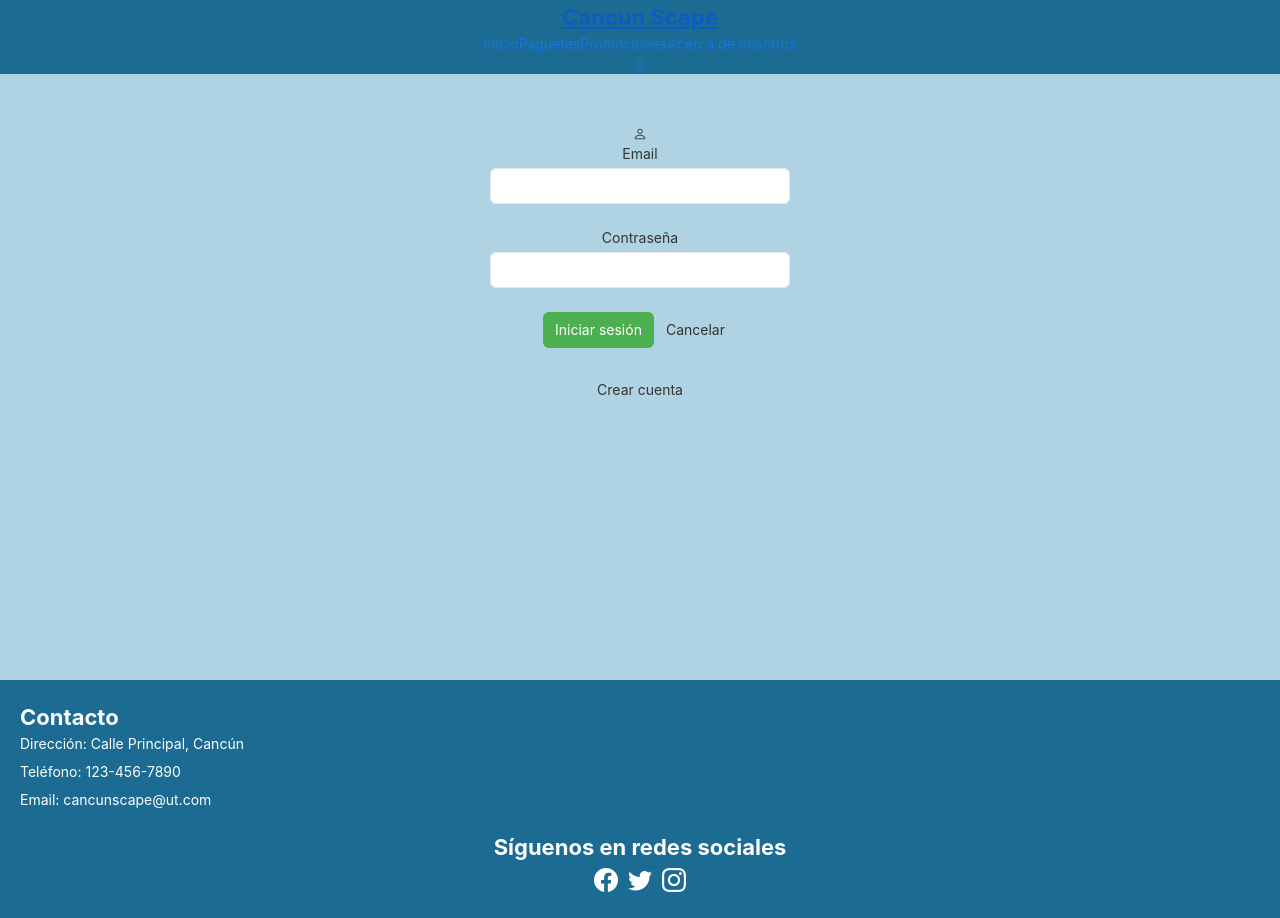
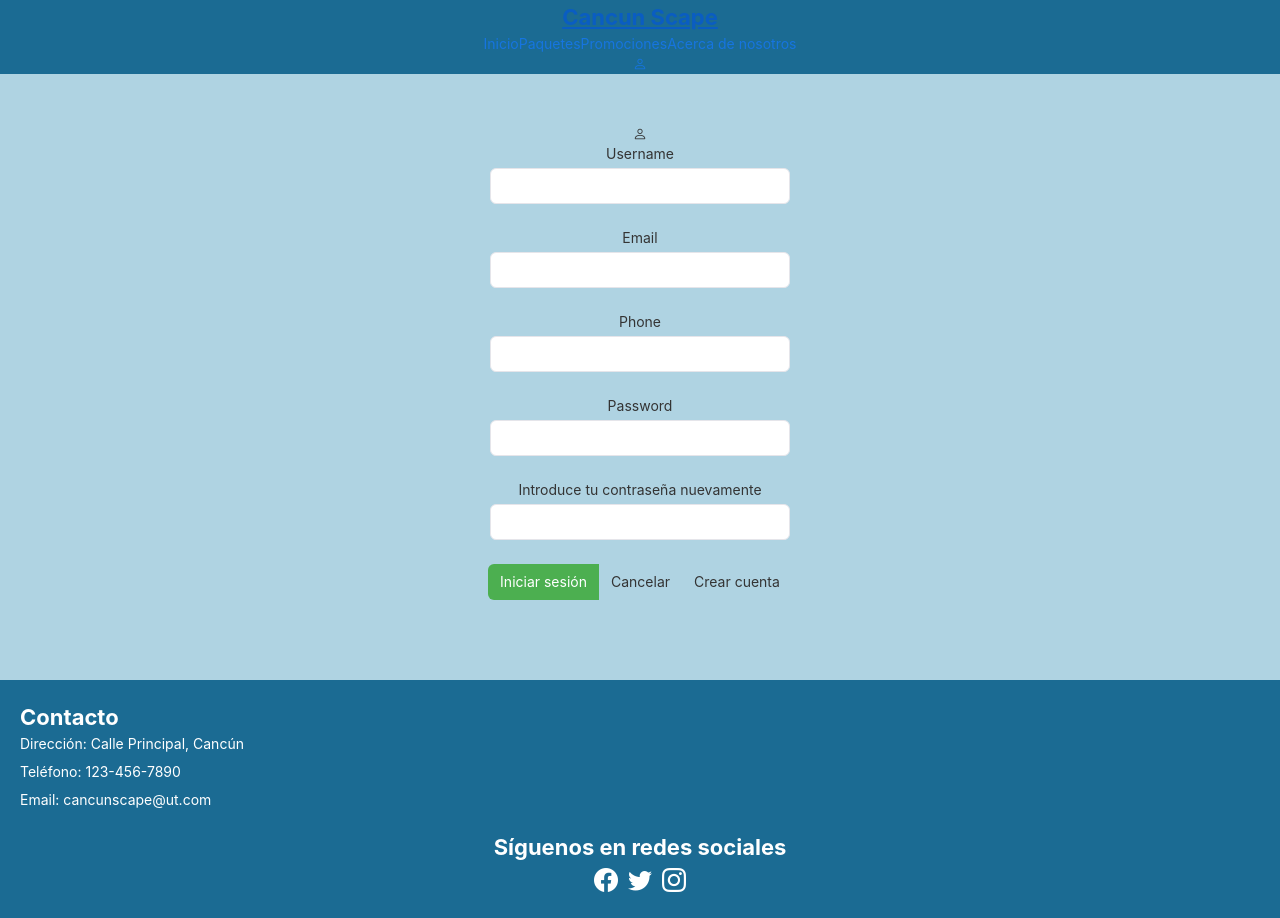
Before and after one commit to OsitoDeArroz/CancunScape, a React (Create React App) app in the folder frontend/: page /login in a window 1280 px wide. Built offline with nearby package versions, Linux system fonts and the light colour scheme.

Commit message:
se modifico el login y api de usuario

```diff
--- a/frontend/src/Paginas/login.js
+++ b/frontend/src/Paginas/login.js
@@ -1,36 +1,90 @@
 import React from "react";
-import { Form, Button, ButtonGroup} from 'rsuite';
+import { Form, Button, Schema, ButtonGroup} from 'rsuite';
 import { Link } from 'react-router-dom';
 import Encabezado from "../componentes/Encabezado";
 
+const { StringType, NumberType } = Schema.Types;
+
+const model = Schema.Model({
+    name: StringType().isRequired('Campo obligatorio.'),
+    email: StringType()
+        .isEmail('Introduce un correo valido.')
+        .isRequired('Campo obligatorio.'),
+    phone: NumberType()
+        .isRequired('Campo obligatorio'),
+    password: StringType().isRequired('Campo obligatorio.'),
+    verifyPassword: StringType()
+        .addRule((value, data) => {
+            console.log(data);
+
+            if (value !== data.password) {
+                return false;
+            }
+
+            return true;
+        }, 'Las contraseñas no coinciden')
+        .isRequired('Campo obligatorio.')
+});
+
+const TextField = React.forwardRef((props, ref) => {
+    const { name, label, accepter, ...rest } = props;
+    return (
+        <Form.Group controlId={`${name}-4`} ref={ref}>
+            <Form.ControlLabel>{label} </Form.ControlLabel>
+            <Form.Control name={name} accepter={accepter} {...rest} />
+        </Form.Group>
+    );
+});
 
 function Login() {
+
+    const formRef = React.useRef();
+    const [formError, setFormError] = React.useState({});
+    const [formValue, setFormValue] = React.useState({
+        name: '',
+        email: '',
+        age: '',
+        password: '',
+        verifyPassword: ''
+    });
+
+    const handleSubmit = () => {
+        if (!formRef.current.check()) {
+            console.error('Error en el formulario');
+            return;
+        }
+    };
+
     return (
         <>
             <div align='center'>
                 <Encabezado />
                 <i className="bi bi-person fs-4"></i>
-
-                <Form >
-                    <Form.Group controlId="email">
-                        <Form.ControlLabel>Email</Form.ControlLabel>
-                        <Form.Control name="email" type="email" />
-                    </Form.Group>
-                    <Form.Group controlId="password">
-                        <Form.ControlLabel>Contraseña</Form.ControlLabel>
-                        <Form.Control name="password" type="password" autoComplete="off" />
-                    </Form.Group>
-                    <Form.Group>
-                        <ButtonGroup >
-                            <Link to="/">
-                                <Button color="green" appearance="primary">Iniciar sesión</Button>
-                            </Link>
-                            <Link to="/">
-                                <Button color="red" appearance="subtle">Cancelar</Button>
-                            </Link>
-                        </ButtonGroup>
-                    </Form.Group>
-
+                <Form
+                    ref={formRef}
+                    onChange={setFormValue}
+                    onCheck={setFormError}
+                    formValue={formValue}
+                    model={model}
+                >
+                    <TextField name="name" label="Username" />
+                    <TextField name="email" label="Email" />
+                    <TextField name="phone" label="Phone" type="number" min={0} max={9999999999} />
+                    <TextField name="password" label="Password" type="password" autoComplete="off" />
+                    <TextField
+                        name="verifyPassword"
+                        label="Introduce tu contraseña nuevamente"
+                        type="password"
+                        autoComplete="off"
+                    />
+                    <ButtonGroup>
+                        <Button color="green" appearance="primary" onClick={handleSubmit}>
+                            Iniciar sesión
+                        </Button>
+                        <Link to="/">
+                            <Button color="red" appearance="subtle">Cancelar</Button>
+                        </Link>
+                    </ButtonGroup>
                     <Link to="/registro">
                         <Button color="yellow" appearance="subtle">Crear cuenta</Button>
                     </Link>
```
Also changed, not shown: 1 other file (tests, documents, lock files or other folders).
